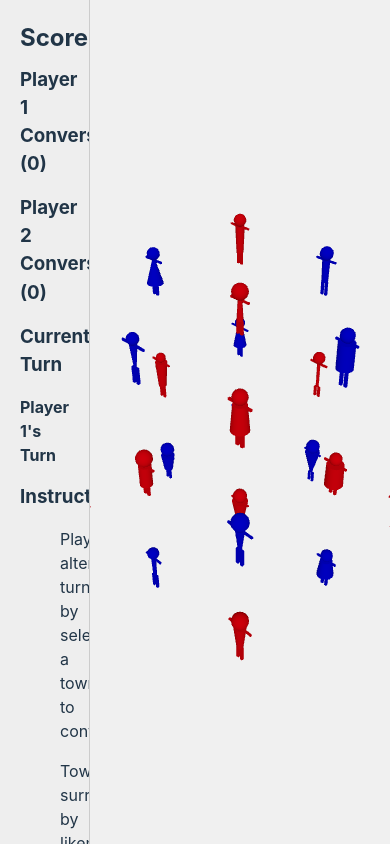
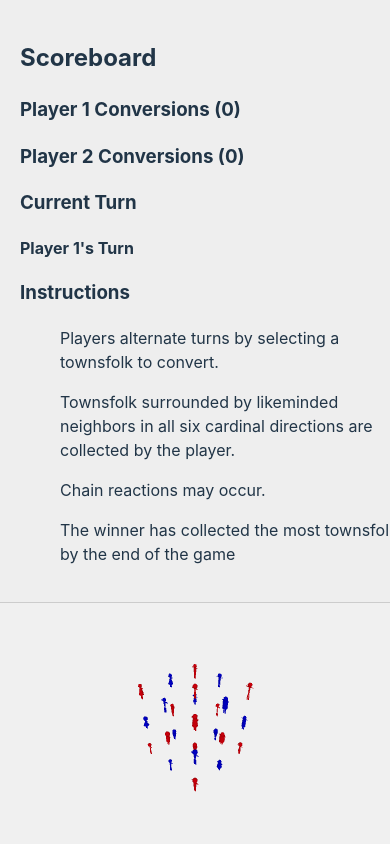
Before and after one commit to gbreternitz/conversions-game-3d, a React (Vite) app: page / in a window 390 px wide. Built offline with nearby package versions, Linux system fonts and the light colour scheme.

Commit message:
styling on mobile

```diff
--- a/src/App.css
+++ b/src/App.css
@@ -6,13 +6,14 @@ html, body, #root {
   overflow: hidden;
 }
 
-/* Layout: Sidebar on left, canvas centered */
+/* Main layout for larger screens: Sidebar on left, canvas centered */
 .app-container {
   display: flex;
   height: 100vh;
   width: 100vw;
 }
 
+/* Sidebar styling for large screens */
 .scoreboard {
   width: 300px;
   padding: 20px;
@@ -21,17 +22,7 @@ html, body, #root {
   border-right: 1px solid #ccc;
 }
 
-.scoreboard h2,
-.scoreboard h3 {
-  margin: 0 0 10px 0;
-  padding: 0;
-}
-
-.scoreboard ul {
-  list-style: none;
-  padding-left: 0;
-}
-
+/* Canvas container takes remaining space */
 .canvas-container {
   flex-grow: 1;
   display: flex;
@@ -44,15 +35,15 @@ canvas {
   display: block;
 }
 
-/* Confirm modal: fixed at top-right */
+/* Confirm modal remains in the top-right for large screens */
 .confirm-modal-overlay {
   position: fixed;
   top: 10%;
-  left: 25%;
+  right: 5%;
   z-index: 10;
 }
 
-/* Game over modal: full-screen overlay, centered content */
+/* Game over modal centered */
 .gameover-modal-overlay {
   position: fixed;
   top: 0;
@@ -71,3 +62,40 @@ canvas {
   border: 1px solid #ccc;
   box-shadow: 0 2px 8px rgba(0, 0, 0, 0.2);
 }
+
+/* Responsive adjustments for smaller screens */
+@media (max-width: 768px) {
+  /* Change the layout: stack sidebar above canvas */
+  .app-container {
+    flex-direction: column;
+  }
+
+  .scoreboard {
+    width: 100%;
+    border-right: none;
+    border-bottom: 1px solid #ccc;
+  }
+
+  .canvas-container {
+    flex-grow: 1;
+  }
+
+  /* For modals on small screens, you might want them full-width or near the bottom */
+  .confirm-modal-overlay {
+    top: auto;
+    bottom: 10%;
+    right: 50%;
+    transform: translateX(50%);
+  }
+
+  .gameover-modal-overlay {
+    /* Possibly use a full-screen modal that leaves small padding */
+    padding: 20px;
+  }
+
+  .modal-content {
+    width: 100%;
+    max-width: 400px;
+    margin: 0 auto;
+  }
+}
```
